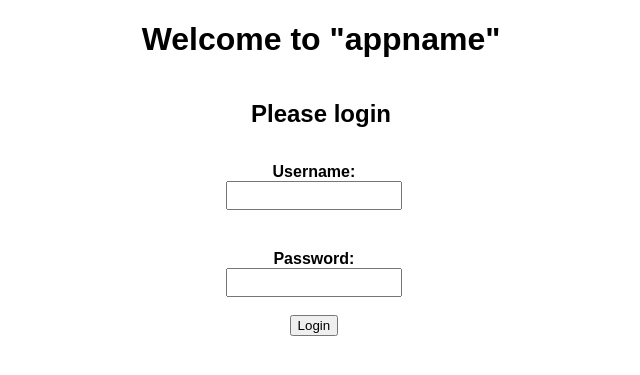
After one commit to BambooShi/ElleHacks, a Flask app: template templates/landing.html in a window 1280 px wide. The commit adds this page. Shown: the top 375 px of the page, without its empty margins (319-959 px from the left). Run offline with Flask 3, Linux system fonts and the light colour scheme; the template is opened without the code that fills it, so the values that code supplies are empty.

```diff
--- /dev/null
+++ b/requirements.txt
@@ -0,0 +1,2 @@
+authlib>=1.0
+requests>=2.27.1
--- a/static/styles.css
+++ b/static/styles.css
@@ -1,34 +1,75 @@
 html {overflow: -moz-scrollbars-vertical;}
 
-h1 {
+h1, h2, p, label, input {
     text-align: center;
 }
 
 body {
 	background: #FFFFFF;
+    display: flex;
+    flex-direction: column;
+    justify-content: center;
 	font-family: Arial, Helvetica, sans-serif;
 	font-size: 16px;
 	color: black;
-    text-align: left;
-    max-width: 800px;
+    text-align: center;
+    align-items: center;
+    max-width: 80%;
     margin: auto;
+    height: 100%;
 }
 
 div {
-    border: 1px solid grey;
     padding: 15px;
+    margin-bottom: 7px;
+}
+
+.group-label-input {
+    width: 80%;
+    display: flex;
+    flex-direction: column;
+    align-items: center;
     margin-bottom: 10px;
-    border-radius: 5px;
 }
 
 label {
+    display: flex;
+    align-items: center;
+    text-align: center;
+    margin-bottom: 5px auto;
     font-weight: bold;
 }
 
 input[type="text"] {
     width: 100%;
+    align-items: center;
     box-sizing: border-box;
     padding: 5px;
-    margin-top: 10px;
-    margin-bottom: 5px;
+    margin-top: 10px auto;
+    margin-bottom: 5px auto;
 }
+
+input[type="submit"] {
+    align-items:center;
+}
+
+.navbar {
+    background-color: #333; /* Set the background color of the navbar */
+    overflow: hidden;
+    border-color: black;
+    border-radius: 5px;
+}
+
+.navbar a {
+    float: left;
+    display: block;
+    color: #f2f2f2; /* Set the text color of the links */
+    text-align: center;
+    padding: 14px 16px;
+    text-decoration: none;
+}
+
+.navbar a:hover {
+    background-color: #ddd; /* Set the background color on hover */
+    color: black; /* Set the text color on hover */
+}
--- /dev/null
+++ b/templates/landing.html
@@ -0,0 +1,30 @@
+<!DOCTYPE html>
+<html lang="en">
+<head>
+    <meta charset="UTF-8">
+    <meta name="viewport" content="width=device-width, initial-scale=1.0">
+    <meta http-equiv="X-UA-Compatible" content="ie=edge">
+    <link rel="stylesheet" href="{{ url_for('static', filename='styles.css') }}">
+    <title>Welcome to "appname"</title>
+</head>
+<body>
+    <h1>Welcome to "appname"</h1>
+    <h2>Please login</h2>
+    <form>
+        <div class="group-label-input">
+            <!-- Label for the text input -->
+            <label for="username">Username: </label>
+            <!-- Text input box -->
+            <input type="text" id="username" name="username">
+        </div>
+        <div class="group-label-input">
+            <!-- Label for the text input -->
+            <label for="password">Password: </label>
+            <!-- Text input box -->
+            <input type="text" id="password" name="password">
+            <br>
+            <input type="submit" value="Login">
+        </div>
+    </form>
+</body>
+</html>
```
Also changed, not shown: server.py (added, +61 -0 lines), templates/index.html (+16 -21 lines), static/logo.png (added), 1 other file.
